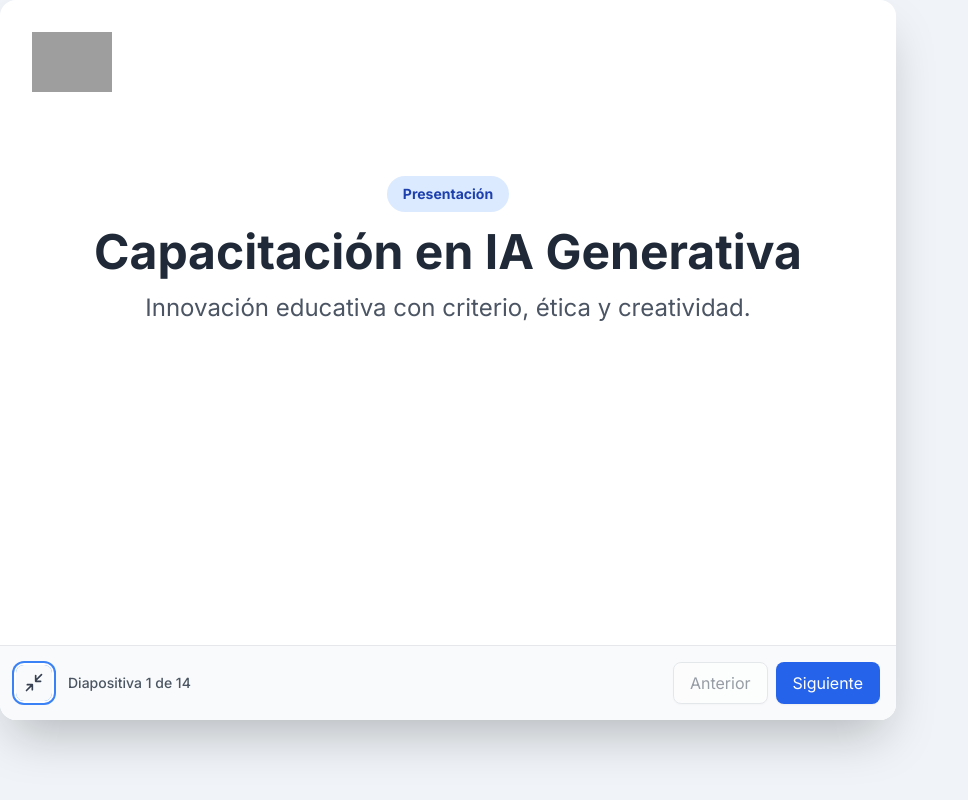
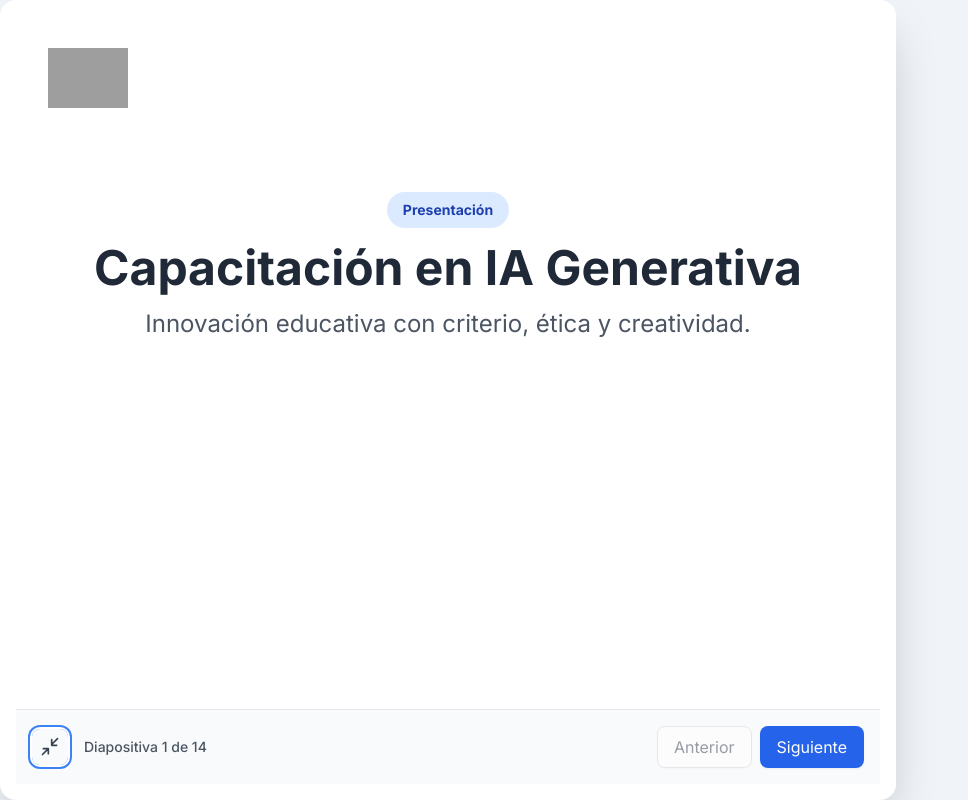
Before and after one commit to ManuelPueblaVega/presentacion_IA2, a plain HTML site: page index.html in a window 1280 px wide. Both pictures are taken after a click on the button "Pantalla completa". Shown: the whole page, without its empty margins (0-968 px from the left). Drawn offline with nearby package versions, Linux system fonts and the light colour scheme; grey boxes are pictures that could not be loaded.

Commit message:
index.html

```diff
--- a/index.html
+++ b/index.html
@@ -36,12 +36,13 @@
             position: fixed;
             top: 0;
             left: 0;
-            width: 100vw;
-            height: 100vh;
+            width: 100%;
+            height: 100%;
             z-index: 50;
             max-width: none;
             max-height: none;
             border-radius: 0;
+            padding: 1rem; /* Add some padding for better viewing */
         }
     </style>
 </head>
@@ -401,6 +402,12 @@
                 const isFullscreen = presentationContainer.classList.contains('fullscreen-mode');
                 enterIcon.classList.toggle('hidden', isFullscreen);
                 exitIcon.classList.toggle('hidden', !isFullscreen);
+                if (isFullscreen) {
+                    presentationContainer.style.height = '100%';
+                } else {
+                    presentationContainer.style.height = '90vh';
+                }
+                document.body.style.overflow = isFullscreen ? 'hidden' : 'auto';
             }
 
             fullscreenBtn.addEventListener('click', toggleFullScreen);
```
